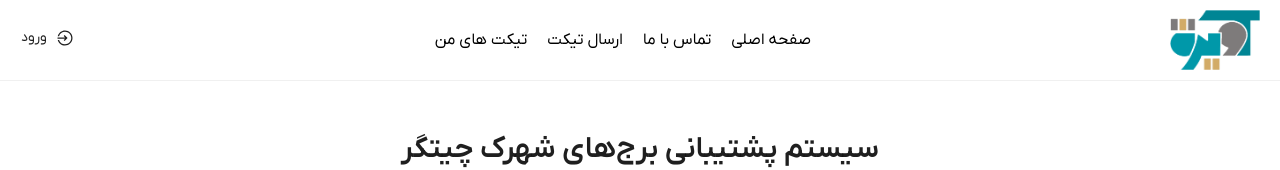
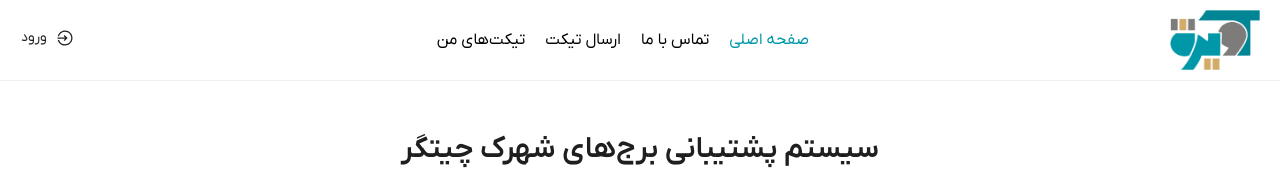
Before and after one commit to mohadesehkeramatfar/helpdesk, a Next.js app: page / in a window 1280 px wide. Shown: the top 170 px of the page. Built offline with nearby package versions, Linux system fonts and the light colour scheme.

Commit message:
update header and bottom nav

```diff
--- a/src/app/_components/bottomNav/BottomNav.tsx
+++ b/src/app/_components/bottomNav/BottomNav.tsx
@@ -7,12 +7,8 @@ import { VscSend } from 'react-icons/vsc';
 import style from './bottomNav.module.scss';
 import { IoListOutline } from 'react-icons/io5';
 import { usePathname, useRouter } from 'next/navigation';
-import {
-  contactUsPageRoute,
-  homePageRoute,
-  myTicketPageRoute,
-  sendTicketPageRoute,
-} from '@/lib/services/routes';
+import { contactUsPageRoute, homePageRoute } from '@/lib/services/routes';
+import { handleRouter } from '@/lib/utils';
 
 const BottomNav = () => {
   const { isDesktop } = useResponsive();
@@ -31,10 +27,10 @@ const BottomNav = () => {
       },
     },
     {
-      key: 'send_ticket',
+      key: 'send-ticket',
       title: 'ارسال تیکت',
       icon: <VscSend size={22} />,
-      onclick: () => router.push(sendTicketPageRoute),
+      onclick: () => handleRouter(router, 'send-ticket'),
       style: {
         display: 'flex',
         flexDirection: 'column',
@@ -42,10 +38,10 @@ const BottomNav = () => {
       },
     },
     {
-      key: 'myTicket',
+      key: 'my-ticket',
       title: 'تیکت‌های من',
       icon: <IoListOutline size={22} />,
-      onclick: () => router.push(myTicketPageRoute),
+      onclick: () => handleRouter(router, 'my-ticket'),
       style: {
         display: 'flex',
         flexDirection: 'column',
--- a/src/app/_components/header/header.module.scss
+++ b/src/app/_components/header/header.module.scss
@@ -1,3 +1,4 @@
+@import '@/app/variables.module.scss';
 .header_container {
   padding: 10px;
   background-color: white;
@@ -24,6 +25,9 @@
       }
       li {
         font-size: 16px;
+        &[data-active='true'] {
+          color: $secondary;
+        }
       }
     }
     .auth_container {
--- a/src/app/_components/header/header.tsx
+++ b/src/app/_components/header/header.tsx
@@ -2,7 +2,7 @@
 import { Button, Spin } from 'antd';
 import style from './header.module.scss';
 import Image from 'next/image';
-import { useRouter } from 'next/navigation';
+import { usePathname, useRouter } from 'next/navigation';
 import Link from 'next/link';
 import { getCookies, removeCookies } from '@/lib/cookies';
 import { getStorage, removeStorage } from '@/lib/storage';
@@ -21,9 +21,12 @@ import { handleRouter } from '@/lib/utils';
 
 const Header = () => {
   const router = useRouter();
+  const path = usePathname();
+
   const [loading, setLoading] = useState(true);
   const { isDesktop, isMobile } = useResponsive();
   const [userInfo, setUserInfo] = useState('');
+
   const logoutHandler = () => {
     removeStorage('user_id');
     removeStorage('user_name');
@@ -40,7 +43,32 @@ const Header = () => {
     e.preventDefault();
     handleRouter(router, 'my-ticket');
   };
-
+  const listMenu = [
+    {
+      id: 0,
+      title: 'صفحه اصلی',
+      href: homePageRoute,
+      onclick: null,
+    },
+    {
+      id: 1,
+      title: 'تماس با ما',
+      href: contactUsPageRoute,
+      onclick: null,
+    },
+    {
+      id: 2,
+      title: 'ارسال تیکت',
+      href: sendTicketPageRoute,
+      onclick: handleSendTicket,
+    },
+    {
+      id: 3,
+      title: 'تیکت‌های من',
+      href: myTicketPageRoute,
+      onclick: handleMyTicket,
+    },
+  ];
   useEffect(() => {
     if (loading) {
       setUserInfo(getStorage('user_name' ?? ''));
@@ -60,22 +88,19 @@ const Header = () => {
         />
         {isDesktop && (
           <ul className={`${style.list_menu}`}>
-            <li>
-              <Link href={homePageRoute}>صفحه اصلی</Link>
-            </li>
-            <li>
-              <Link href={contactUsPageRoute}>تماس با ما</Link>
-            </li>
-            <li>
-              <Link href={sendTicketPageRoute} onClick={handleSendTicket}>
-                ارسال تیکت
-              </Link>
-            </li>
-            <li>
-              <Link href={myTicketPageRoute} onClick={handleMyTicket}>
-                تیکت های من
-              </Link>
-            </li>
+            {listMenu.map((item, index) => {
+              let activeTab = false;
+
+              if (path === item.href) activeTab = true;
+
+              return (
+                <li data-active={activeTab} key={index}>
+                  <Link href={item.href} onClick={item.onclick}>
+                    {item.title}
+                  </Link>
+                </li>
+              );
+            })}
           </ul>
         )}
 
```
